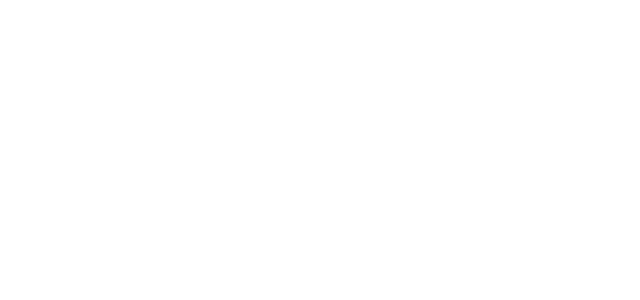
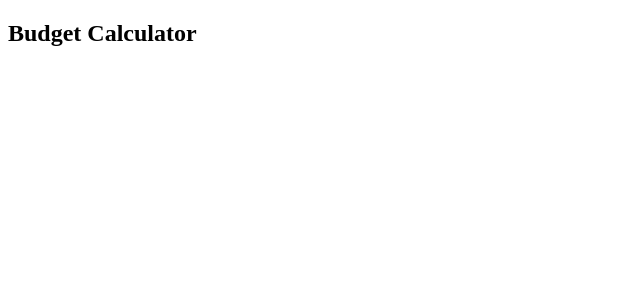
Before and after one commit to moyvincent/budget-calculator, a React (Create React App) app: page / in a window 1280 px wide. Shown: the top 300 px of the page, without its empty margins (0-640 px from the left). Built offline with nearby package versions, Linux system fonts and the light colour scheme.

Commit message:
WIP: Header component

```diff
--- a/src/App.js
+++ b/src/App.js
@@ -1,11 +1,9 @@
-
+import React from "react";
+import Header from "./components/Header";
 
 function App() {
   return (
-    <div>
-      <header>
-      </header>
-    </div>
+      <Header />
   );
 }
 
--- a/src/components/Header.js
+++ b/src/components/Header.js
@@ -0,0 +1,12 @@
+import React from "react";
+
+
+const Header = () => {
+    return(
+        <header>
+            <h2>Budget Calculator</h2>
+        </header>
+    );
+};
+
+export default Header;
```
